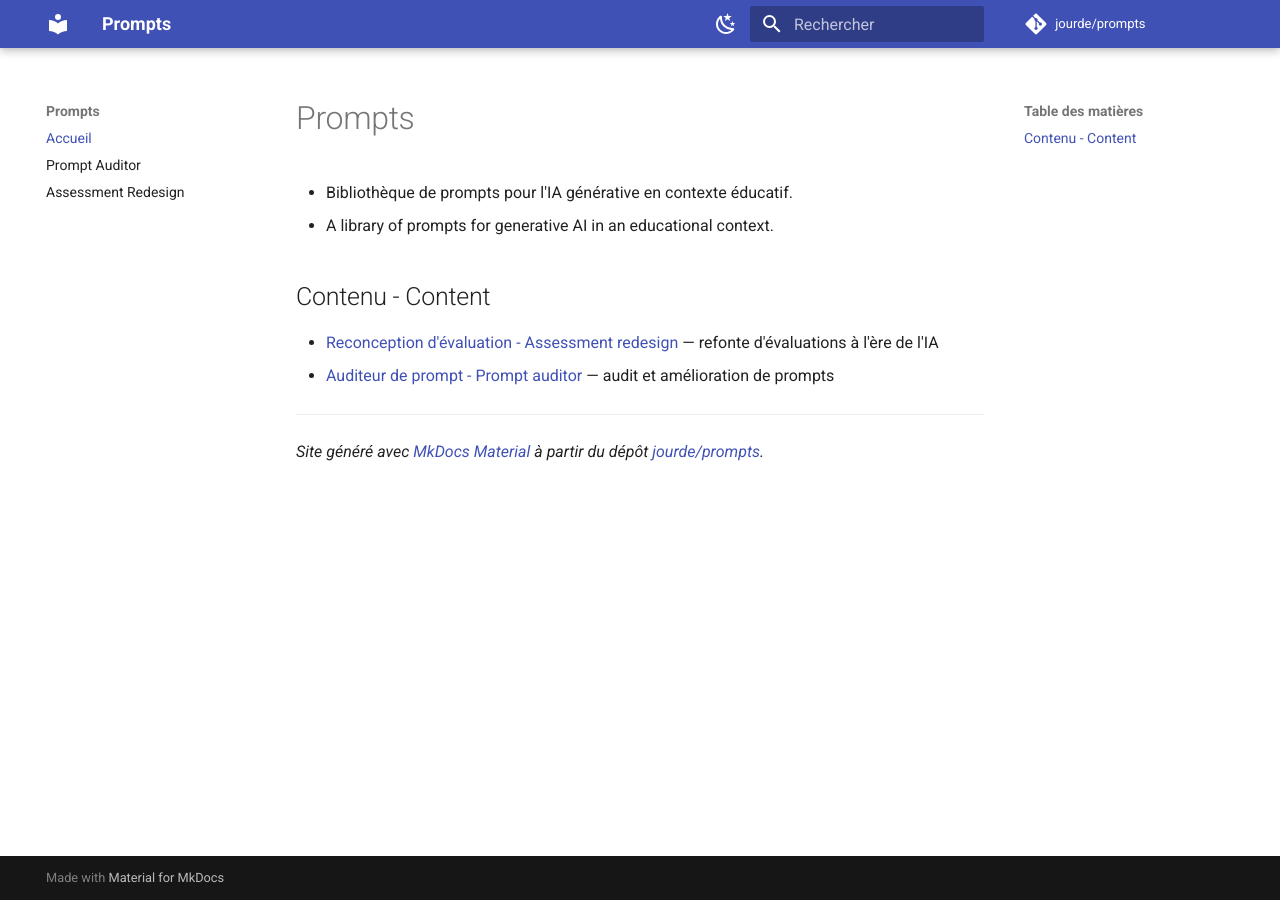
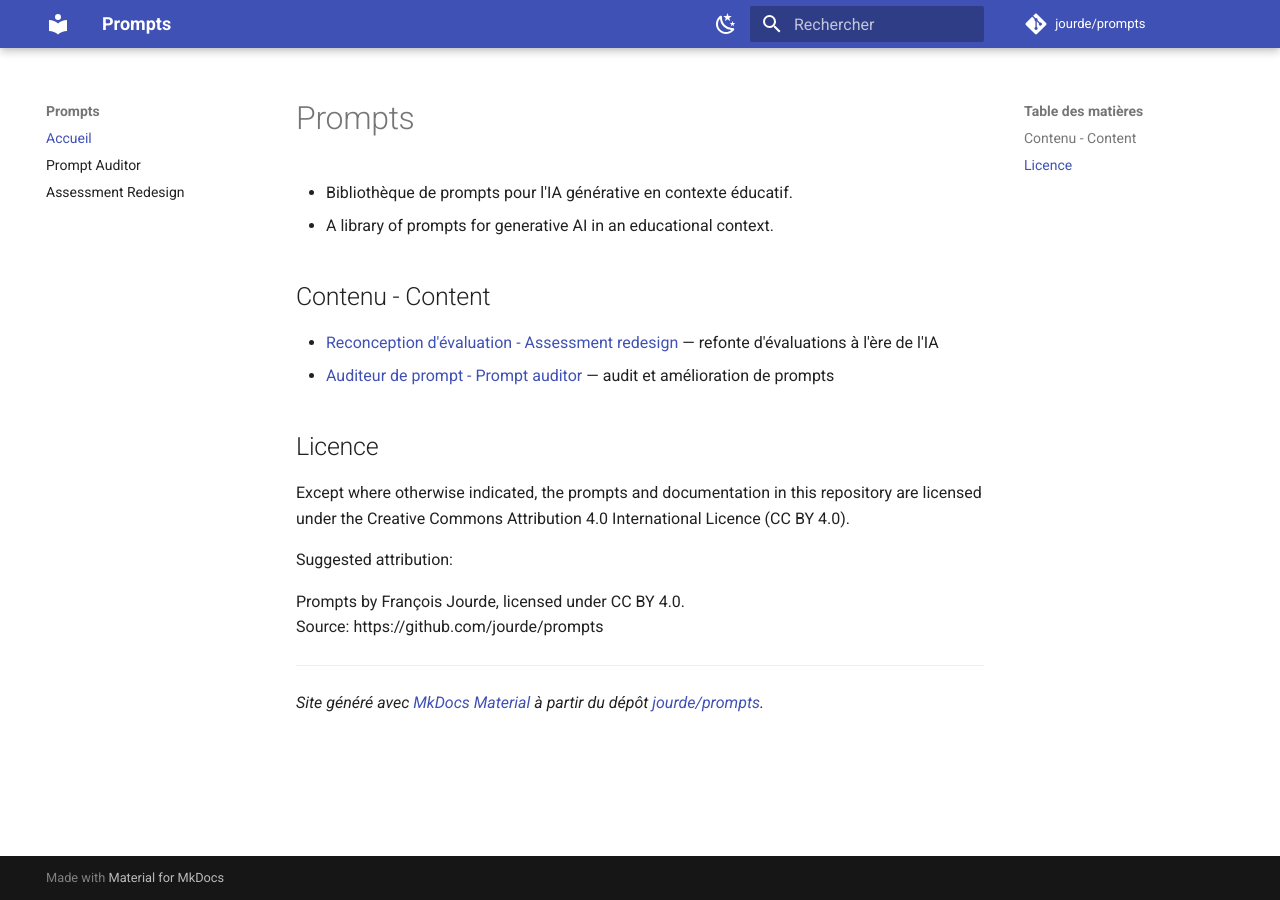
Before and after one commit to jourde/prompts, an MkDocs documentation site: the page built from docs/index.md, in a window 1280 px wide. Built offline with MkDocs 1.6.1 and Material for MkDocs 9.7.7, drawn with Linux system fonts in a browser that asks for light colours; comment, search, counter and statistics services are not loaded.

Commit message:
Add licensing section to documentation
Added licensing information for prompts and documentation.

```diff
--- a/docs/index.md
+++ b/docs/index.md
@@ -8,6 +8,15 @@
 - [Reconception d'évaluation - Assessment redesign](assessment-redesign/index.md) — refonte d'évaluations à l'ère de l'IA
 - [Auditeur de prompt - Prompt auditor](prompt-auditor.md) — audit et amélioration de prompts
 
+## Licence
+
+Except where otherwise indicated, the prompts and documentation in this repository are licensed under the Creative Commons Attribution 4.0 International Licence (CC BY 4.0).
+
+Suggested attribution:
+
+Prompts by François Jourde, licensed under CC BY 4.0.
+Source: https://github.com/jourde/prompts
+
 ---
 
 *Site généré avec [MkDocs Material](https://squidfunk.github.io/mkdocs-material/) à partir du dépôt [jourde/prompts](https://github.com/jourde/prompts).*
```
